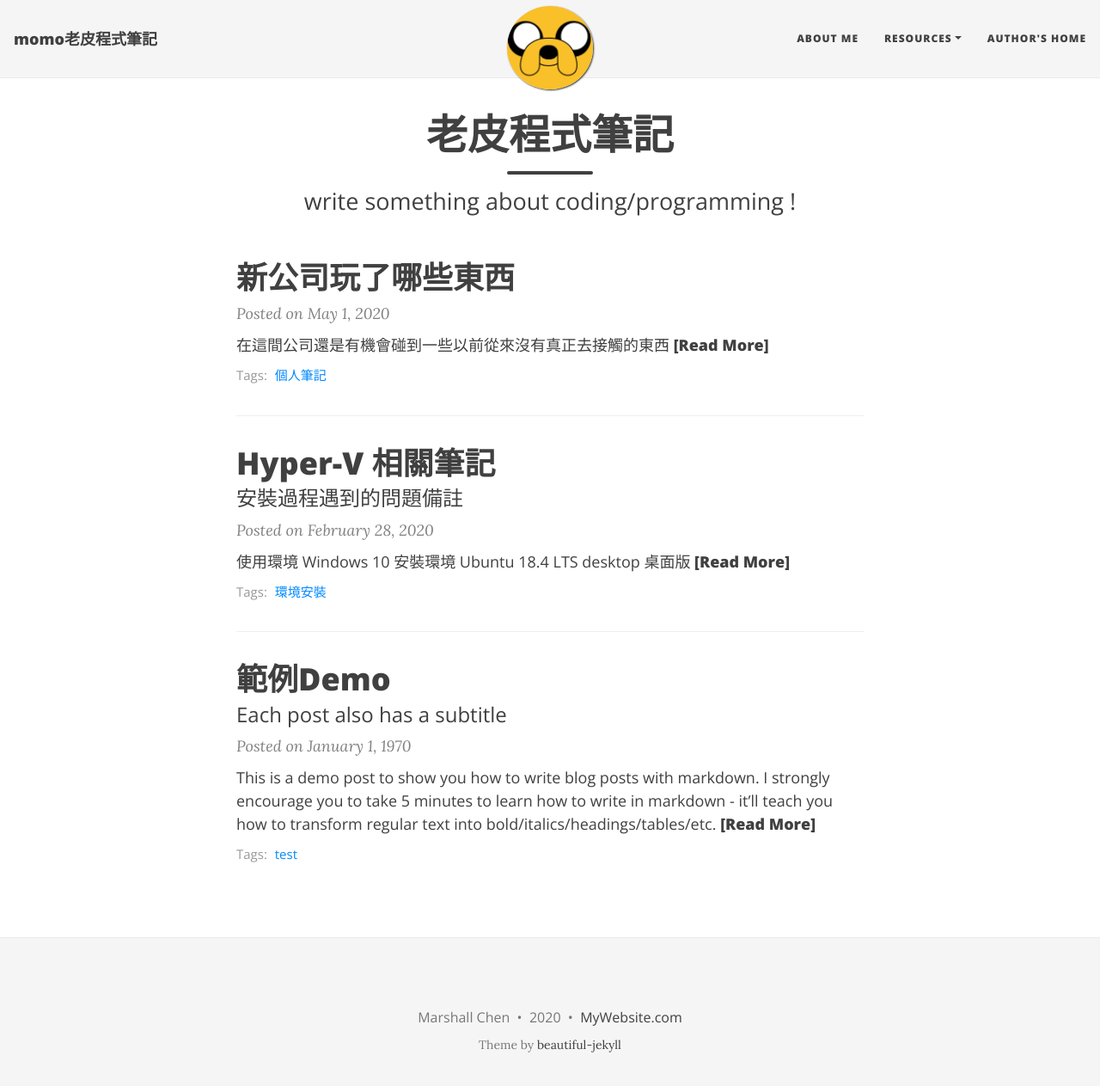
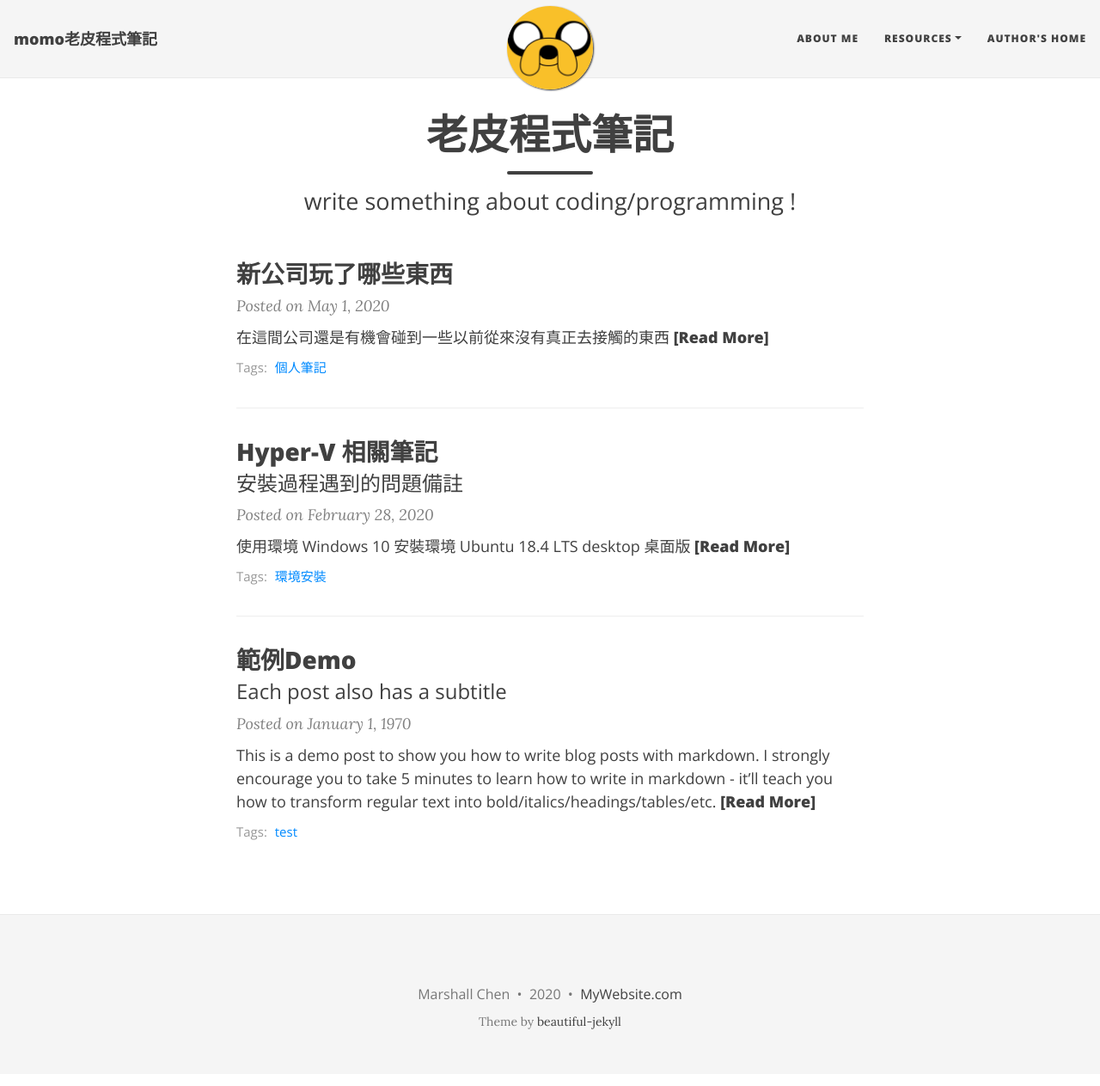
Before and after one commit to momoBear/momoBear.github.io, a Jekyll site: the page built from index.html, in a window 1280 px wide and 1276 px high. Shown: the top 1263 px of the window at 86% size. Built offline with Jekyll 4.4.1, drawn with Linux system fonts in a browser that asks for light colours; nearby versions of some CDN libraries; the list of posts is cut into pages by our own code.

Commit message:
Update main.css

```diff
--- a/assets/css/main.css
+++ b/assets/css/main.css
@@ -501,7 +501,7 @@ footer .footer-custom-content {
 
 @media (min-width: 768px) {
   .post-preview .post-title {
-    font-size: 2.25rem;
+    font-size: 1.75rem;
   }
 }
 
```
